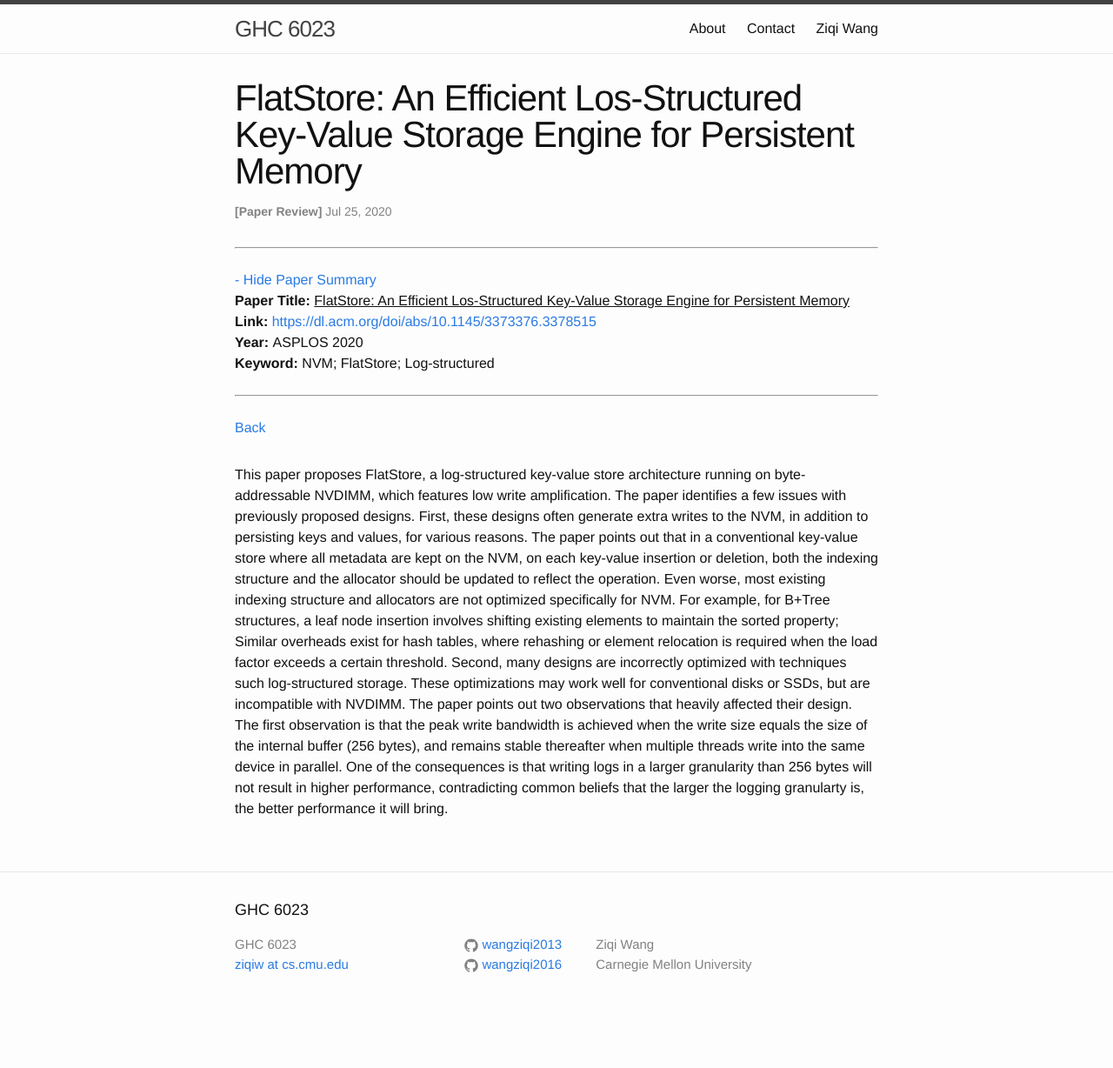
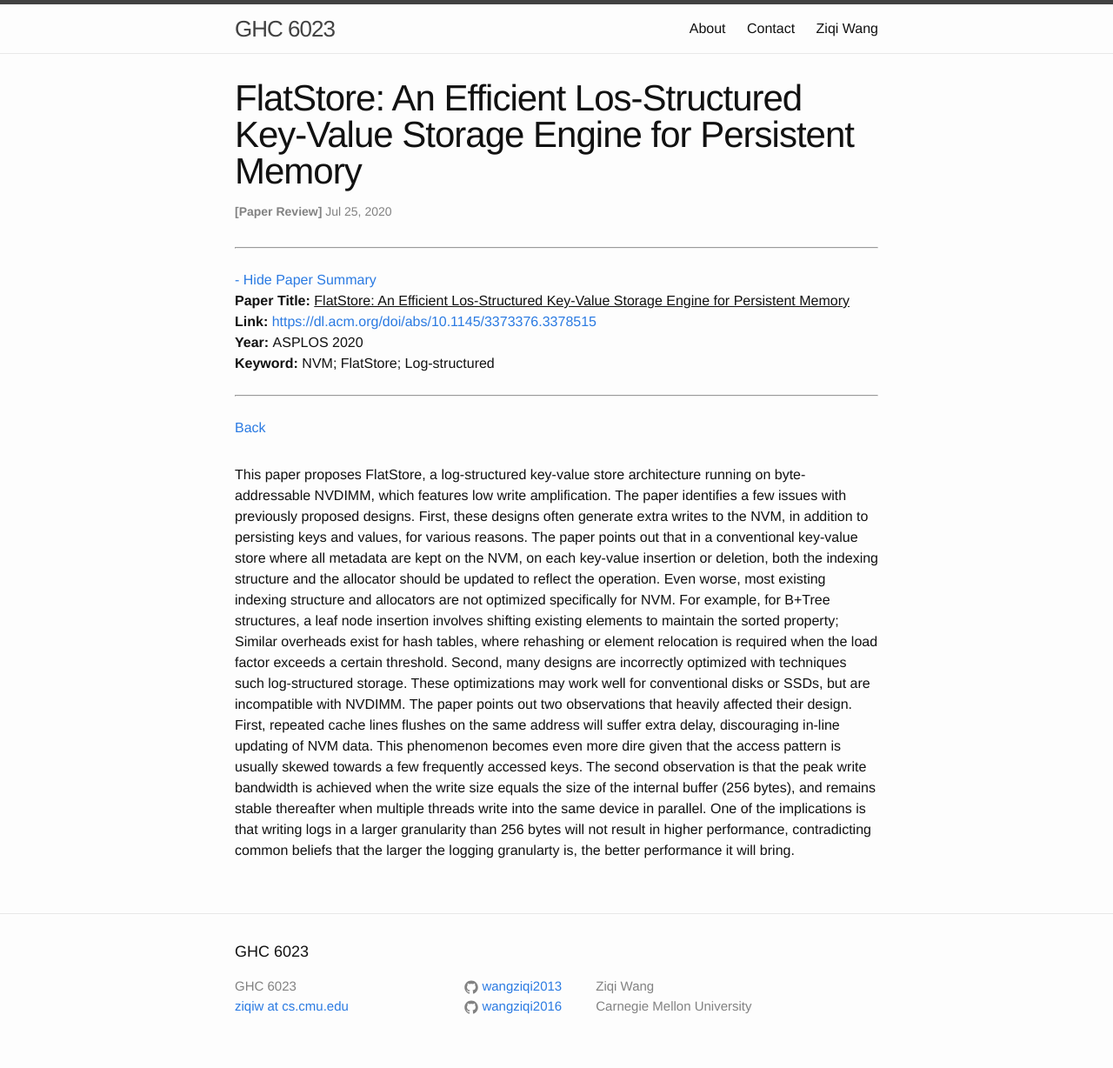
Before and after one commit to wangziqi2013/wangziqi2013.github.io, a Jekyll site: the page built from _posts/2020-07-25-flatstore.markdown, in a window 1280 px wide. Shown: the whole page at 87% size. Built offline with Jekyll 4.4.1, drawn with Linux system fonts in a browser that asks for light colours; before the commit the page ends 1180 px from its top, so only the background shows below that.

Commit message:
Adding flush

```diff
--- a/_posts/2020-07-25-flatstore.markdown
+++ b/_posts/2020-07-25-flatstore.markdown
@@ -24,8 +24,12 @@ existing elements to maintain the sorted property; Similar overheads exist for h
 relocation is required when the load factor exceeds a certain threshold.
 Second, many designs are incorrectly optimized with techniques such log-structured storage. These optimizations may work
 well for conventional disks or SSDs, but are incompatible with NVDIMM. The paper points out two observations that heavily
-affected their design. The first observation is that the peak write bandwidth is achieved when the write size equals the
+affected their design.
+First, repeated cache lines flushes on the same address will suffer extra delay, discouraging in-line updating of NVM
+data. This phenomenon becomes even more dire given that the access pattern is usually skewed towards a few frequently
+accessed keys.
+The second observation is that the peak write bandwidth is achieved when the write size equals the
 size of the internal buffer (256 bytes), and remains stable thereafter when multiple threads write into the same device
-in parallel. One of the consequences is that writing logs in a larger granularity than 256 bytes will not result in
+in parallel. One of the implications is that writing logs in a larger granularity than 256 bytes will not result in
 higher performance, contradicting common beliefs that the larger the logging granularty is, the better performance it
 will bring.
```
